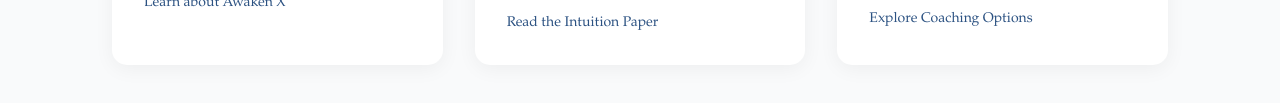
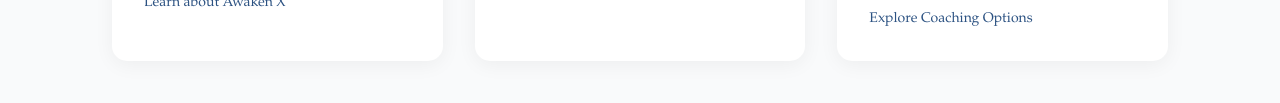
Before and after one commit to shalverm-innerdiscovery/Shalini, a plain HTML site: page index.html in a window 1280 px wide. Shown: the part 3470-3573 px from the top of the page. Drawn offline with nearby package versions, Linux system fonts and the light colour scheme.

Commit message:
Update index.html

```diff
--- a/index.html
+++ b/index.html
@@ -378,7 +378,7 @@
                             <li><span class="font-medium">Focus:</span> Attunement – the ability to empathetically, mindfully, and somatically connect with oneself and others.</li>
                             <li><span class="font-medium">Implication:</span> Intuition is critical for navigating complex environments and fostering deeper human connections.</li>
                         </ul>
-                        <a href="https://docs.google.com/document/d/1-Your-IntuitionPaper-Link-Here" target="_blank" class="project-card-link hover:underline text-sm mt-4 block">Read the Intuition Paper</a>
+                        <!-- Removed the link as requested -->
                     </div>
 
                     <!-- Coaching with Shalini -->
```
